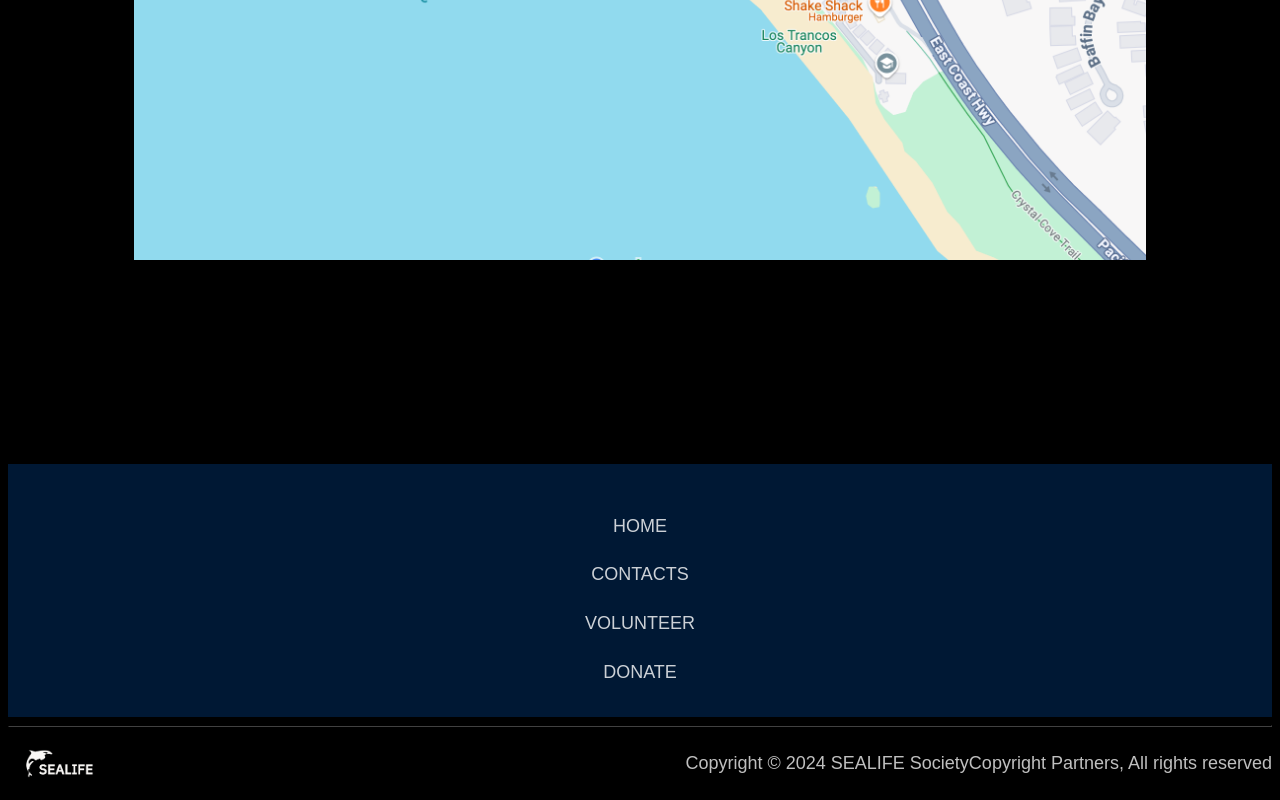
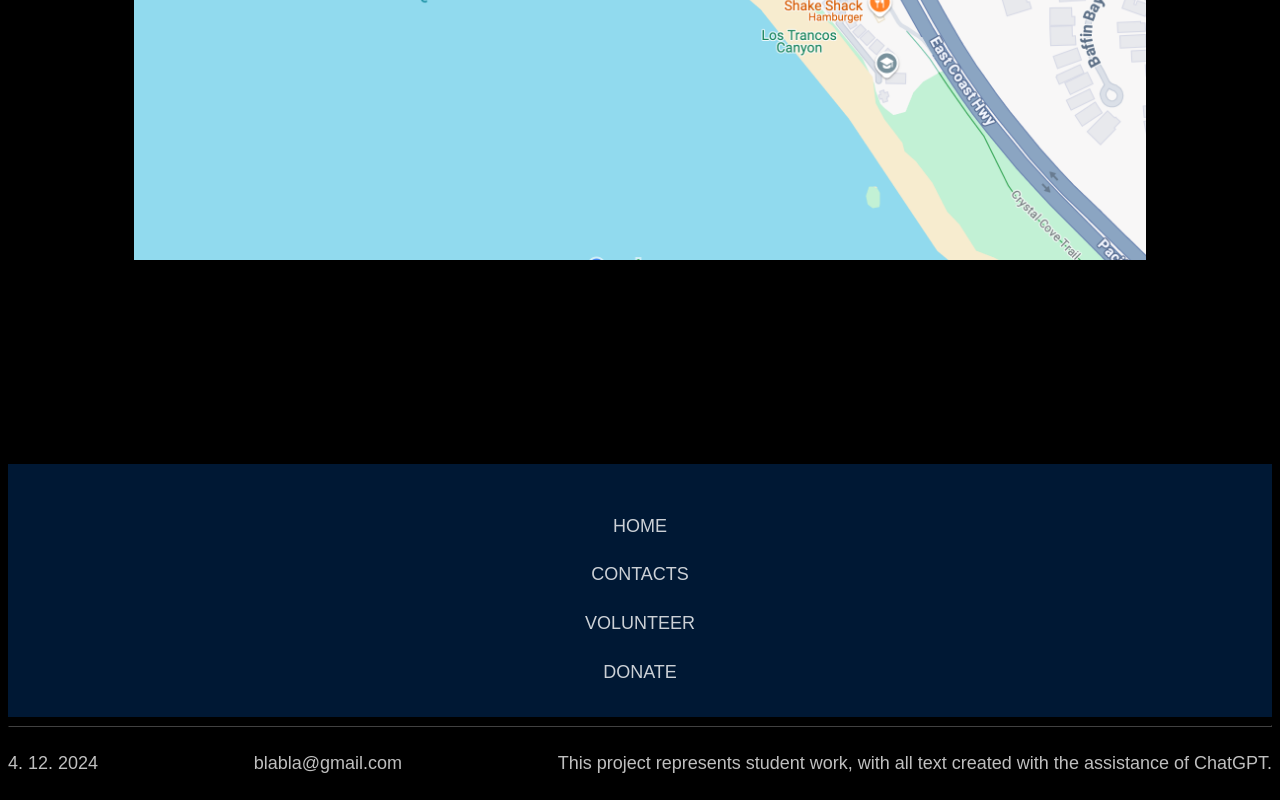
Before and after one commit to mmatejkova/skolniprojekt, a plain HTML site: page activity1.html in a window 1280 px wide. Shown: the part 1499-2299 px from the top of the page. Drawn offline with nearby package versions, Linux system fonts and the light colour scheme.

Commit message:
uprava copyright

```diff
--- a/activity1.html
+++ b/activity1.html
@@ -84,8 +84,11 @@
         <hr class = "hrfooter">
 
         <div class="copyright">
-            <img src="imgs/icon.png" alt="logo" class="logo2">
-            <p>Copyright © 2024 SEALIFE SocietyCopyright Partners, All rights reserved</p>
+            <p>4. 12. 2024</p>
+            <p>blabla@gmail.com</p>
+            <p>This project represents student work, with all text created with
+                the assistance of ChatGPT.
+            </p>
         </div>
 
     </footer>
```
Also changed, not shown: about_dolphins.html (+5 -2 lines), about_orcas.html (+5 -2 lines), about_penguins.html (+5 -2 lines), about_seals.html (+5 -2 lines), about_sharks.html (+5 -2 lines), about_stingrays.html (+5 -2 lines), about_whales.html (+5 -2 lines), activity2.html (+5 -2 lines), activity3.html (+5 -2 lines), activity4.html (+5 -2 lines), activity5.html (+5 -2 lines), activity6.html (+5 -2 lines), contacts.html (+6 -3 lines), donate.html (+6 -3 lines), 1 more files.
